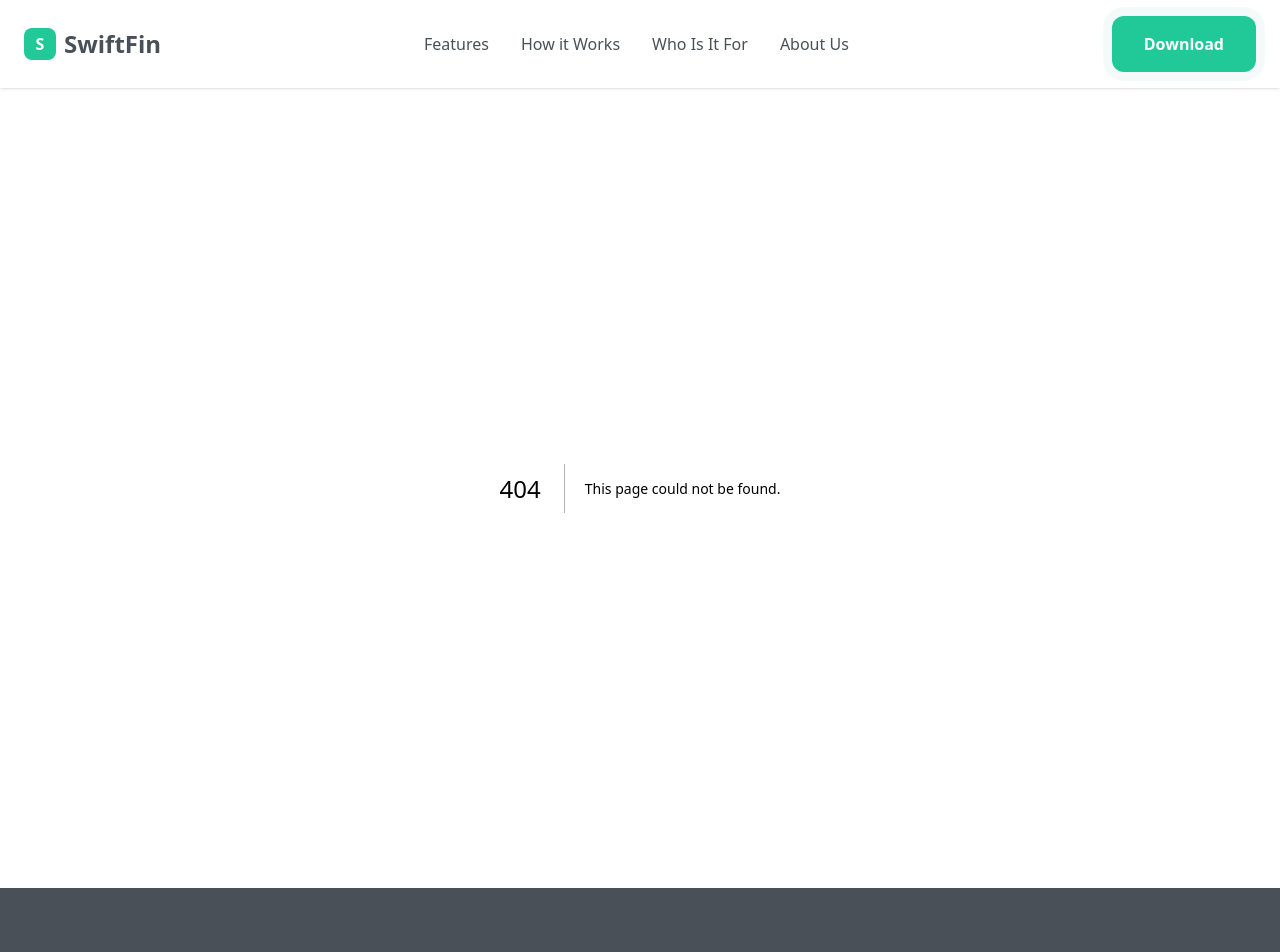
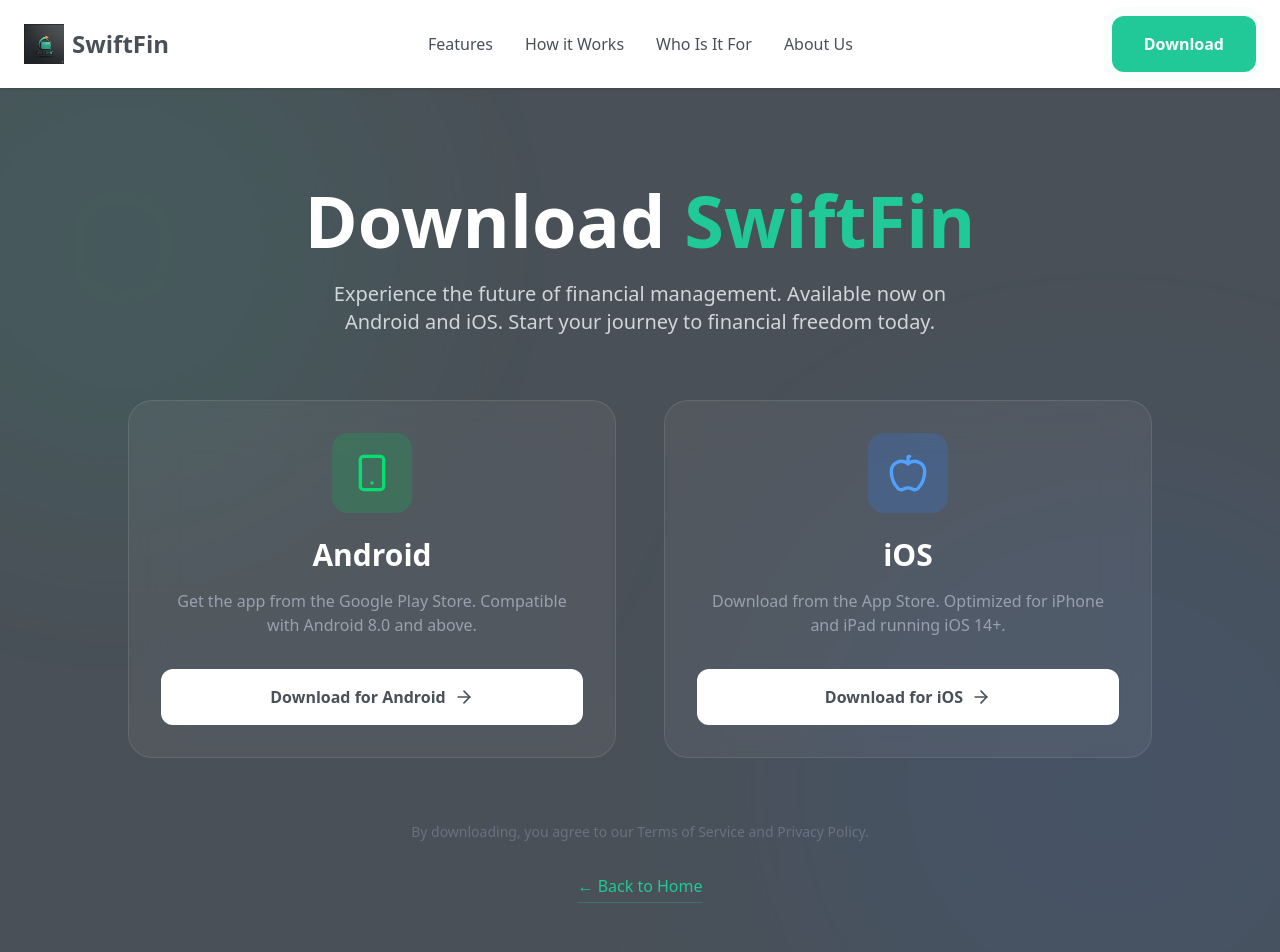
Before and after one commit to bhagyashah915/swiftFin, a Next.js app: page /download in a window 1280 px wide. Before the commit this address had no page. Shown: the top 952 px of the page. Built offline with nearby package versions, Linux system fonts and the light colour scheme.

Commit message:
improvise

```diff
--- a/app/about/page.tsx
+++ b/app/about/page.tsx
@@ -3,7 +3,7 @@ import { ArrowLeft } from "lucide-react";
 
 export default function About() {
     return (
-        <div className="bg-white relative">
+        <div className="bg-gradient-mesh min-h-screen relative">
             <Link href="/" className="absolute top-6 left-6 z-10 flex items-center text-gray-600 hover:text-primary-teal transition-colors">
                 <ArrowLeft className="w-5 h-5 mr-2" />
                 Back to Home
--- a/app/components/AnimatedDownloadButton.tsx
+++ b/app/components/AnimatedDownloadButton.tsx
@@ -13,7 +13,7 @@ interface AnimatedDownloadButtonProps {
 export default function AnimatedDownloadButton({
     className = "",
     text = "Download Now",
-    href,
+    href = "/download",
     onClick,
 }: AnimatedDownloadButtonProps) {
     const ButtonContent = (
--- a/app/components/footer.tsx
+++ b/app/components/footer.tsx
@@ -1,5 +1,6 @@
 import { Facebook, Instagram, Linkedin, Twitter } from "lucide-react";
 import Link from "next/link";
+import Image from "next/image";
 
 export default function Footer() {
     return (
@@ -8,9 +9,13 @@ export default function Footer() {
                 <div className="grid grid-cols-1 sm:grid-cols-2 lg:grid-cols-4 gap-8 md:gap-12 mb-12 md:mb-16">
                     <div className="col-span-1">
                         <div className="flex items-center gap-2 mb-4 md:mb-6">
-                            <div className="w-8 h-8 bg-primary-teal rounded-lg flex items-center justify-center text-white font-bold">
-                                S
-                            </div>
+                            <Image
+                                src="/images/logo.png"
+                                alt="SwiftFin Logo"
+                                width={40}
+                                height={40}
+                                className="w-10 h-10 object-contain"
+                            />
                             <h2 className="font-bold text-2xl">SwiftFin</h2>
                         </div>
                         <p className="text-gray-400 mb-4 md:mb-6 leading-relaxed text-sm sm:text-base">
--- a/app/components/howItWorks.tsx
+++ b/app/components/howItWorks.tsx
@@ -166,7 +166,7 @@ export default function HowItWorks() {
                         transition={{ duration: 0.6, delay: 0.8 }}
                     >
                         <div className="inline-block bg-gradient-to-r from-primary-teal to-blue-500 text-white px-8 py-4 rounded-full font-bold text-lg shadow-lg hover:shadow-2xl transition-shadow cursor-pointer">
-                            Ready to get started? Download now! 🚀
+                            Ready to get started? Download now!
                         </div>
                     </motion.div>
                 </div>
--- a/app/components/metrics.tsx
+++ b/app/components/metrics.tsx
@@ -62,7 +62,7 @@ export default function Metrics() {
                                     <div className="text-primary-teal mb-4 group-hover:scale-110 transition-transform">
                                         {metric.icon}
                                     </div>
-                                    <div className="font-sora text-4xl lg:text-5xl font-bold text-white mb-2">
+                                    <div className="font-sora text-2xl sm:text-4xl lg:text-5xl font-bold text-white mb-2">
                                         {inView && (
                                             <>
                                                 {metric.prefix}
--- a/app/components/navbar.tsx
+++ b/app/components/navbar.tsx
@@ -4,6 +4,7 @@ import Link from "next/link";
 import AnimatedDownloadButton from "./AnimatedDownloadButton";
 import { useState } from "react";
 import { Menu, X } from "lucide-react";
+import Image from "next/image";
 
 export default function Navbar() {
     const [mobileMenuOpen, setMobileMenuOpen] = useState(false);
@@ -12,9 +13,13 @@ export default function Navbar() {
         <nav className="w-full flex justify-between items-center px-6 py-4 shadow-sm bg-white sticky top-0 z-50">
             <Link href="/" className="flex items-center gap-2">
                 {/* Logo placeholder - replacing text with logo later if needed */}
-                <div className="w-8 h-8 bg-primary-teal rounded-lg flex items-center justify-center text-white font-bold">
-                    S
-                </div>
+                <Image
+                    src="/images/logo.png"
+                    alt="SwiftFin Logo"
+                    width={40}
+                    height={40}
+                    className="w-10 h-10 object-contain"
+                />
                 <h1 className="font-bold text-2xl text-neutral-slate">SwiftFin</h1>
             </Link>
 
@@ -41,38 +46,44 @@ export default function Navbar() {
             </button>
 
             {/* Mobile Menu */}
+            {/* Mobile Menu */}
             {mobileMenuOpen && (
-                <div className="absolute top-full left-0 w-full bg-white shadow-lg md:hidden border-t border-gray-100">
-                    <div className="flex flex-col p-6 gap-4">
+                <div className="fixed inset-x-0 top-[72px] bottom-0 bg-white z-40 md:hidden overflow-y-auto animate-fade-in-up">
+                    <div className="flex flex-col p-6 gap-4 min-h-full">
                         <Link
                             href="/#features"
-                            className="py-3 px-4 text-neutral-slate hover:text-primary-teal hover:bg-teal-50 rounded-lg transition-colors font-medium"
+                            className="py-4 px-4 text-lg text-neutral-slate hover:text-primary-teal hover:bg-teal-50 rounded-lg transition-colors font-medium border-b border-gray-50"
                             onClick={() => setMobileMenuOpen(false)}
                         >
                             Features
                         </Link>
                         <Link
                             href="/#how-it-works"
-                            className="py-3 px-4 text-neutral-slate hover:text-primary-teal hover:bg-teal-50 rounded-lg transition-colors font-medium"
+                            className="py-4 px-4 text-lg text-neutral-slate hover:text-primary-teal hover:bg-teal-50 rounded-lg transition-colors font-medium border-b border-gray-50"
                             onClick={() => setMobileMenuOpen(false)}
                         >
                             How it Works
                         </Link>
                         <Link
                             href="/who-is-it-for"
-                            className="py-3 px-4 text-neutral-slate hover:text-primary-teal hover:bg-teal-50 rounded-lg transition-colors font-medium"
+                            className="py-4 px-4 text-lg text-neutral-slate hover:text-primary-teal hover:bg-teal-50 rounded-lg transition-colors font-medium border-b border-gray-50"
                             onClick={() => setMobileMenuOpen(false)}
                         >
                             Who Is It For
                         </Link>
                         <Link
                             href="/about"
-                            className="py-3 px-4 text-neutral-slate hover:text-primary-teal hover:bg-teal-50 rounded-lg transition-colors font-medium"
+                            className="py-4 px-4 text-lg text-neutral-slate hover:text-primary-teal hover:bg-teal-50 rounded-lg transition-colors font-medium border-b border-gray-50"
                             onClick={() => setMobileMenuOpen(false)}
                         >
                             About Us
                         </Link>
-                        <AnimatedDownloadButton className="w-full py-3 text-base shadow-lg mt-2" text="Download" />
+                        <div className="mt-4">
+                            <AnimatedDownloadButton className="w-full py-4 text-lg shadow-lg" text="Download" />
+                        </div>
+
+                        {/* Extra padding at bottom for safe area */}
+                        <div className="h-10"></div>
                     </div>
                 </div>
             )}
--- /dev/null
+++ b/app/download/page.tsx
@@ -0,0 +1,146 @@
+"use client";
+
+import { motion } from "framer-motion";
+import { ArrowRight, Smartphone, Apple } from "lucide-react";
+import Link from "next/link";
+import { useState } from "react";
+
+export default function DownloadPage() {
+    const [hoveredPlatform, setHoveredPlatform] = useState<"android" | "ios" | null>(null);
+
+    const containerVariants = {
+        hidden: { opacity: 0 },
+        visible: {
+            opacity: 1,
+            transition: {
+                staggerChildren: 0.2,
+            },
+        },
+    };
+
+    const itemVariants = {
+        hidden: { y: 20, opacity: 0 },
+        visible: {
+            y: 0,
+            opacity: 1,
+            transition: {
+                duration: 0.6,
+                ease: "easeOut",
+            },
+        },
+    };
+
+    return (
+        <main className="min-h-screen bg-neutral-slate text-white overflow-hidden relative selection:bg-primary-teal selection:text-white">
+            {/* Background Gradients */}
+            <div className="absolute top-0 left-0 w-full h-full overflow-hidden z-0 pointer-events-none">
+                <motion.div
+                    animate={{
+                        scale: [1, 1.2, 1],
+                        opacity: [0.3, 0.5, 0.3],
+                    }}
+                    transition={{
+                        duration: 8,
+                        repeat: Infinity,
+                        repeatType: "reverse",
+                    }}
+                    className="absolute top-[-10%] left-[-10%] w-[500px] h-[500px] bg-primary-teal/20 rounded-full blur-[100px]"
+                />
+                <motion.div
+                    animate={{
+                        scale: [1, 1.1, 1],
+                        opacity: [0.2, 0.4, 0.2],
+                    }}
+                    transition={{
+                        duration: 10,
+                        repeat: Infinity,
+                        repeatType: "reverse",
+                        delay: 1,
+                    }}
+                    className="absolute bottom-[-10%] right-[-10%] w-[600px] h-[600px] bg-blue-500/20 rounded-full blur-[120px]"
+                />
+            </div>
+
+            <div className="container mx-auto px-6 py-24 relative z-10 flex flex-col items-center justify-center min-h-screen">
+                <motion.div
+                    variants={containerVariants}
+                    initial="hidden"
+                    animate="visible"
+                    className="w-full max-w-5xl"
+                >
+                    <motion.div variants={itemVariants} className="text-center mb-16">
+                        <h1 className="font-sora text-5xl md:text-7xl font-bold mb-6">
+                            Download <span className="text-primary-teal">SwiftFin</span>
+                        </h1>
+                        <p className="font-inter text-xl text-gray-300 max-w-2xl mx-auto">
+                            Experience the future of financial management. Available now on Android and iOS.
+                            Start your journey to financial freedom today.
+                        </p>
+                    </motion.div>
+
+                    <div className="grid md:grid-cols-2 gap-8 lg:gap-12">
+                        {/* Android Card */}
+                        <motion.div
+                            variants={itemVariants}
+                            onHoverStart={() => setHoveredPlatform("android")}
+                            onHoverEnd={() => setHoveredPlatform(null)}
+                            className="group relative bg-white/5 backdrop-blur-xl border border-white/10 rounded-3xl p-8 overflow-hidden hover:bg-white/10 transition-colors duration-500"
+                        >
+                            <div className="absolute inset-0 bg-gradient-to-br from-green-500/10 to-transparent opacity-0 group-hover:opacity-100 transition-opacity duration-500" />
+
+                            <div className="relative z-10 flex flex-col h-full items-center text-center">
+                                <div className="w-20 h-20 bg-green-500/20 rounded-2xl flex items-center justify-center mb-6 group-hover:scale-110 transition-transform duration-500">
+                                    <Smartphone className="w-10 h-10 text-green-400" />
+                                </div>
+                                <h2 className="font-sora text-3xl font-bold mb-4">Android</h2>
+                                <p className="font-inter text-gray-400 mb-8 flex-grow">
+                                    Get the app from the Google Play Store. Compatible with Android 8.0 and above.
+                                </p>
+                                <button className="w-full py-4 bg-white text-neutral-slate font-bold rounded-xl flex items-center justify-center gap-2 group-hover:bg-green-500 group-hover:text-white transition-all duration-300">
+                                    <span>Download for Android</span>
+                                    <ArrowRight className="w-5 h-5 group-hover:translate-x-1 transition-transform" />
+                                </button>
+                            </div>
+                        </motion.div>
+
+                        {/* iOS Card */}
+                        <motion.div
+                            variants={itemVariants}
+                            onHoverStart={() => setHoveredPlatform("ios")}
+                            onHoverEnd={() => setHoveredPlatform(null)}
+                            className="group relative bg-white/5 backdrop-blur-xl border border-white/10 rounded-3xl p-8 overflow-hidden hover:bg-white/10 transition-colors duration-500"
+                        >
+                            <div className="absolute inset-0 bg-gradient-to-br from-blue-500/10 to-transparent opacity-0 group-hover:opacity-100 transition-opacity duration-500" />
+
+                            <div className="relative z-10 flex flex-col h-full items-center text-center">
+                                <div className="w-20 h-20 bg-blue-500/20 rounded-2xl flex items-center justify-center mb-6 group-hover:scale-110 transition-transform duration-500">
+                                    <Apple className="w-10 h-10 text-blue-400" />
+                                </div>
+                                <h2 className="font-sora text-3xl font-bold mb-4">iOS</h2>
+                                <p className="font-inter text-gray-400 mb-8 flex-grow">
+                                    Download from the App Store. Optimized for iPhone and iPad running iOS 14+.
+                                </p>
+                                <button className="w-full py-4 bg-white text-neutral-slate font-bold rounded-xl flex items-center justify-center gap-2 group-hover:bg-blue-500 group-hover:text-white transition-all duration-300">
+                                    <span>Download for iOS</span>
+                                    <ArrowRight className="w-5 h-5 group-hover:translate-x-1 transition-transform" />
+                                </button>
+                            </div>
+                        </motion.div>
+                    </div>
+
+                    <motion.div
+                        variants={itemVariants}
+                        className="mt-16 text-center"
+                    >
+                        <p className="font-inter text-gray-500 text-sm">
+                            By downloading, you agree to our Terms of Service and Privacy Policy.
+                        </p>
+                        <Link href="/" className="inline-block mt-8 text-primary-teal hover:text-white transition-colors font-medium border-b border-primary-teal/30 hover:border-white pb-1">
+                            &larr; Back to Home
+                        </Link>
+                    </motion.div>
+                </motion.div>
+            </div>
+        </main>
+    );
+}
```
Also changed, not shown: app/components/about.tsx (+17 -14 lines), app/components/hero.tsx (+42 -37 lines), app/who-is-it-for/page.tsx (+74 -52 lines), public/images/logo.png (added).
